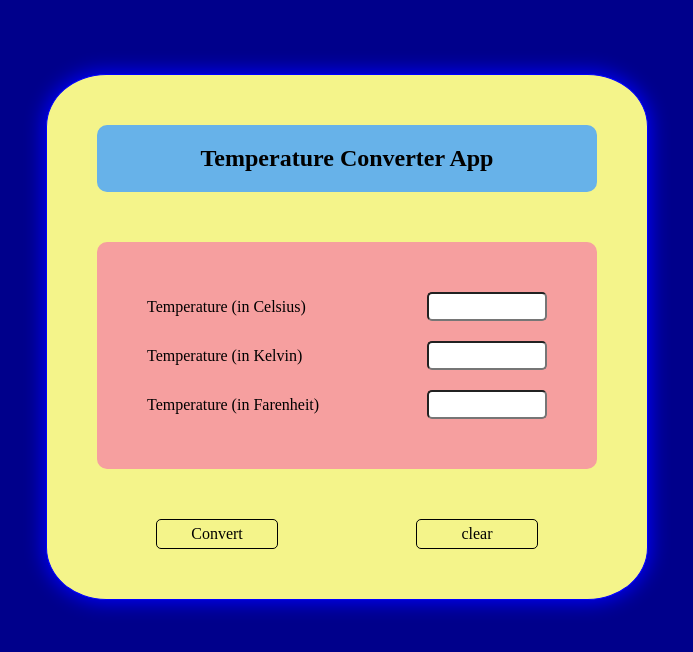
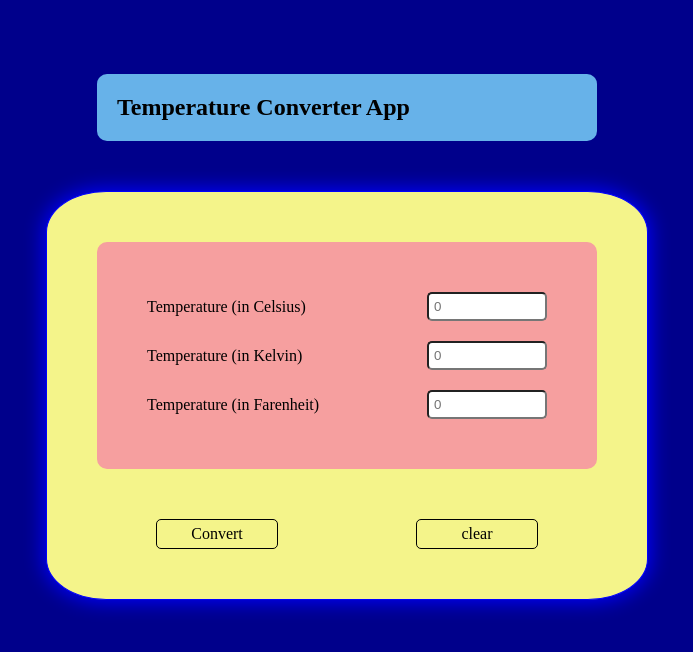
Before and after one commit to aryangupta1105/OASIS-INFOBYTE-INTERNSHIP-PROJECTS, a plain HTML site: page Temperature Converter App/index.html in a window 1280 px wide. Shown: the part 176-828 px from the top of the page, without its empty margins (293-986 px from the left). Drawn offline with Linux system fonts and the light colour scheme.

Commit message:
updated temperature converter

```diff
--- a/Temperature Converter App/index.html
+++ b/Temperature Converter App/index.html
@@ -9,20 +9,20 @@
 <body>
     <div id="wrapper">
         <div class="container">
+            <h2 class="heading">Temperature Converter App</h2>
             <form class="app" onsubmit="updateValue(); return false;">
-                <h2 class="heading">Temperature Converter App</h2>
                 <div class="field">
                     <div class="C-box box">
                         <label for="celsius">Temperature (in Celsius)</label>
-                        <input type="text" id="celsius" name="celsius" class="temperature">
+                        <input type="text" id="celsius" name="celsius" class="temperature" placeholder="0">
                     </div>
                     <div class="K-box box">
                         <label for="kelvin">Temperature (in Kelvin)</label>
-                        <input type="text" id="kelvin" name="kelvin" class="temperature">
+                        <input type="text" id="kelvin" name="kelvin" class="temperature" placeholder="0">
                     </div>
                     <div class="F-box box">
                         <label for="farenheit">Temperature (in Farenheit)</label>
-                        <input type="text" id="farenheit" name="farenheit" class="temperature">
+                        <input type="text" id="farenheit" name="farenheit" class="temperature" placeholder="0">
                     </div>
                 </div>
                 <div class="actions">
```
